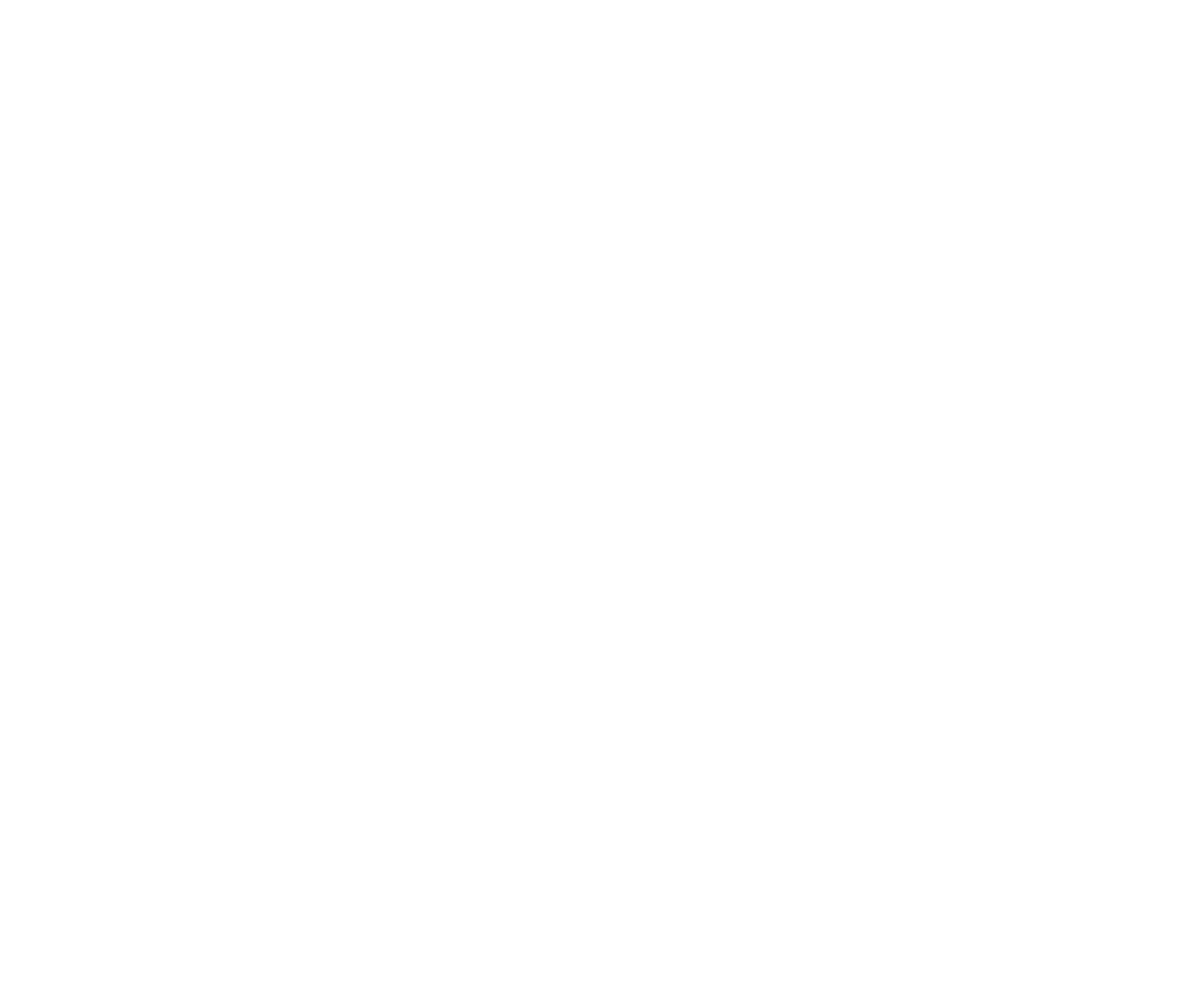
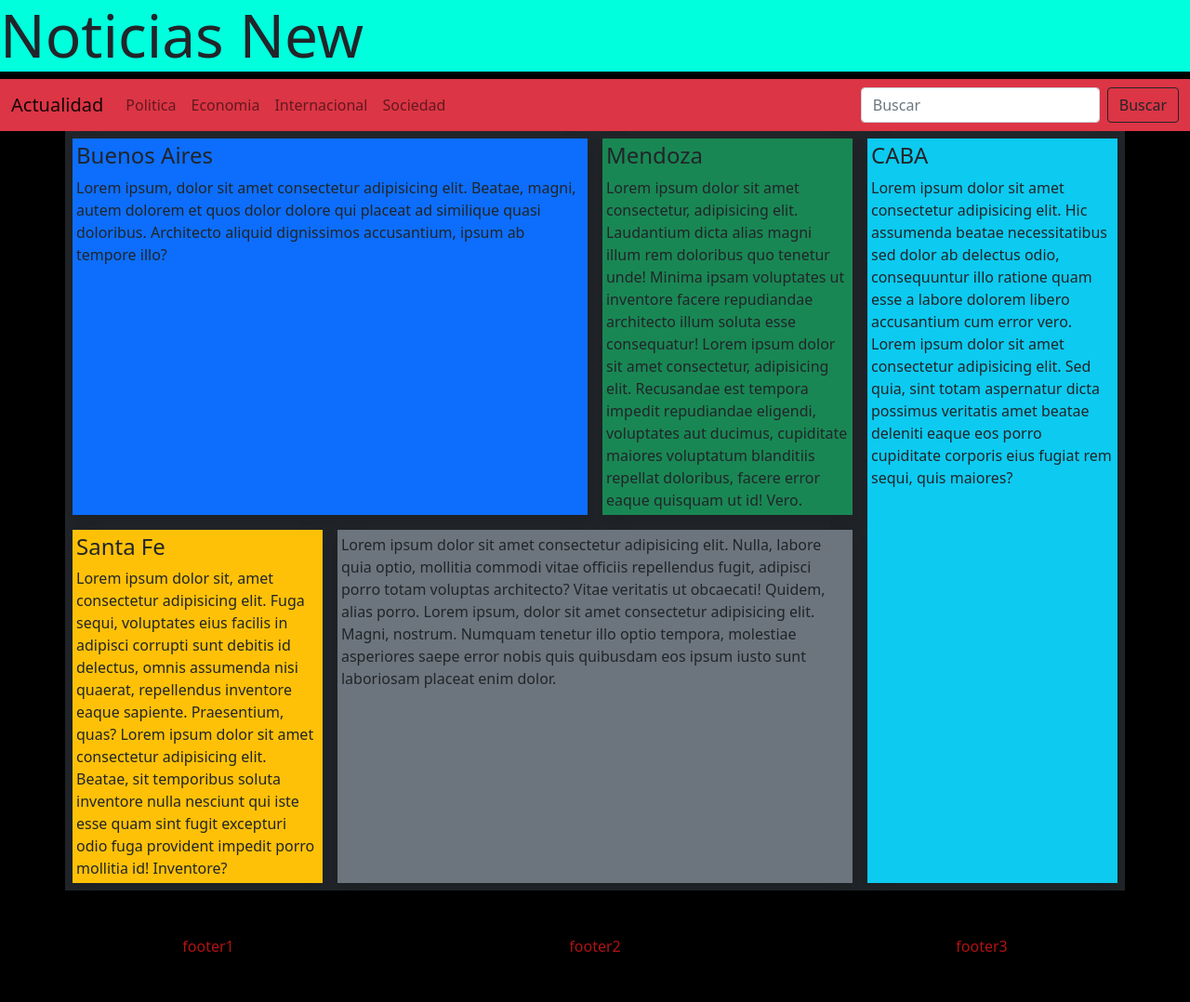
Before and after one commit to MatiasCoronel1312/Bootstrap, a plain HTML site: page index.html in a window 1280 px wide. Shown: the whole page at 93% size. Before the commit the page ends 800 px from the top, so only its background shows below. Drawn offline with nearby package versions, Linux system fonts and the light colour scheme.

Commit message:
agregue css y di estilo con bootstrap

```diff
--- /dev/null
+++ b/css/estilo.css
@@ -0,0 +1,39 @@
+* {
+    margin: 0;
+    padding: 0;
+    box-sizing: border-box;
+    list-style: none;
+    text-decoration: none;
+}
+
+
+
+body {
+    background-color: black;
+}
+header {
+    background-color: rgb(0, 255, 221);
+}
+
+
+
+footer {
+    padding: 1rem;
+    color: rgb(177, 19, 19);
+    display: flex;
+    justify-content: space-around;
+}
+
+.footer div {
+    padding: 2rem 3rem;
+    transition: all 150ms ease-in-out;
+    border-radius: 0.3rem;
+ }
+
+ .footer div:hover {
+
+    background-color: #30da05;
+
+    padding: 2rem 5rem;
+
+ }
--- a/index.html
+++ b/index.html
@@ -5,10 +5,100 @@
     <meta http-equiv="X-UA-Compatible" content="IE=edge">
     <meta name="viewport" content="width=device-width, initial-scale=1.0">
     <link href="https://cdn.jsdelivr.net/npm/bootstrap@5.1.3/dist/css/bootstrap.min.css" rel="stylesheet" integrity="sha384-1BmE4kWBq78iYhFldvKuhfTAU6auU8tT94WrHftjDbrCEXSU1oBoqyl2QvZ6jIW3" crossorigin="anonymous">
-
+    <link rel="stylesheet" href="./css/estilo.css">
     <title>Bootstrap</title>
 </head>
 <body>
+    <header>
+        <h1 class="display-3">
+            Noticias New
+        </h1>
+    </header>
+
+    <nav class="navbar navbar-expand-lg navbar-light bg-danger">
+        <div class="container-fluid">
+          <a class="navbar-brand" href="./index.html">Actualidad</a>
+          <button class="navbar-toggler" type="button" data-bs-toggle="collapse" data-bs-target="#navbarSupportedContent" aria-controls="navbarSupportedContent" aria-expanded="false" aria-label="Toggle navigation">
+            <span class="navbar-toggler-icon"></span>
+          </button>
+          <div class="collapse navbar-collapse" id="navbarSupportedContent">
+            <ul class="navbar-nav me-auto mb-2 mb-lg-0">
+              <li class="nav-item">
+                <a class="nav-link" aria-current="page" href="#">Politica</a>
+              </li>
+              <li class="nav-item">
+                <a class="nav-link" href="#">Economia</a>
+              </li>
+              <li class="nav-item">
+                <a class="nav-link" href="#">Internacional</a>
+              </li>
+              <li class="nav-item">
+                <a class="nav-link" href="#">Sociedad</a>
+              </li>
+
+
+            </ul>
+            <form class="d-flex">
+              <input class="form-control me-2" type="Buscar" placeholder="Buscar" aria-label="Buscar">
+              <button class="btn btn-outline-dark" type="submit">Buscar</button>
+            </form>
+          </div>
+        </div>
+      </nav>
+
+
+      <main class="container bg-dark alto-100 d-flex justify-content-center align-items-center">
+        <div class="row">
+
+        <div class="col-12 col-lg-9 ">
+
+            <div class="row">
+                <div class="col-12 col-lg-8 p-2">
+                    <article class="shadow bg-primary h-100 p-1">
+                        <h4>Buenos Aires</h4>
+                        Lorem ipsum, dolor sit amet consectetur adipisicing elit. Beatae, magni, autem dolorem et quos dolor dolore qui placeat ad similique quasi doloribus. Architecto aliquid dignissimos accusantium, ipsum ab tempore illo?
+                    </article>
+                </div>
+                <div class="col-12 col-lg-4 p-2">
+                    <article class="shadow bg-success h-100 p-1">
+                        <h4>Mendoza</h4>
+                        Lorem ipsum dolor sit amet consectetur, adipisicing elit. Laudantium dicta alias magni illum rem doloribus quo tenetur unde! Minima ipsam voluptates ut inventore facere repudiandae architecto illum soluta esse consequatur!
+                        Lorem ipsum dolor sit amet consectetur, adipisicing elit. Recusandae est tempora impedit repudiandae eligendi, voluptates aut ducimus, cupiditate maiores voluptatum blanditiis repellat doloribus, facere error eaque quisquam ut id! Vero.
+                    </article>
+                </div>
+                <div class="col-12 col-lg-4 p-2">
+                    <article class="shadow bg-warning h-100 p-1">
+                        <h4>Santa Fe</h4>
+                        Lorem ipsum dolor sit, amet consectetur adipisicing elit. Fuga sequi, voluptates eius facilis in adipisci corrupti sunt debitis id delectus, omnis assumenda nisi quaerat, repellendus inventore eaque sapiente. Praesentium, quas?
+                        Lorem ipsum dolor sit amet consectetur adipisicing elit. Beatae, sit temporibus soluta inventore nulla nesciunt qui iste esse quam sint fugit excepturi odio fuga provident impedit porro mollitia id! Inventore?
+                    </article>
+                </div>
+                <div class="col-12 col-lg-8 p-2">
+                    <article class=" shadow light bg-secondary h-100 p-1">
+                        Lorem ipsum dolor sit amet consectetur adipisicing elit. Nulla, labore quia optio, mollitia commodi vitae officiis repellendus fugit, adipisci porro totam voluptas architecto? Vitae veritatis ut obcaecati! Quidem, alias porro. Lorem ipsum, dolor sit amet consectetur adipisicing elit. Magni, nostrum. Numquam tenetur illo optio tempora, molestiae asperiores saepe error nobis quis quibusdam eos ipsum iusto sunt laboriosam placeat enim dolor.
+                    </article>
+                </div>
+            </div>
+
+        </div>
+
+        <div class="col-12 col-lg-3 p-2">
+
+            <article class="shadow bg-info h-100 p-1">
+                <h4>CABA</h4>
+                Lorem ipsum dolor sit amet consectetur adipisicing elit. Hic assumenda beatae necessitatibus sed dolor ab delectus odio, consequuntur illo ratione quam esse a labore dolorem libero accusantium cum error vero. Lorem ipsum dolor sit amet consectetur adipisicing elit. Sed quia, sint totam aspernatur dicta possimus veritatis amet beatae deleniti eaque eos porro cupiditate corporis eius fugiat rem sequi, quis maiores?
+            </article>
+        </div>
+
+    </div>
+</main>
+
+
+<footer class="footer">
+        <div class="footer1">footer1</div>
+        <div class="footer2">footer2</div>
+        <div class="footer3">footer3</div>
+</footer>
 
 
     <script src="https://cdn.jsdelivr.net/npm/@popperjs/core@2.10.2/dist/umd/popper.min.js" integrity="sha384-7+zCNj/IqJ95wo16oMtfsKbZ9ccEh31eOz1HGyDuCQ6wgnyJNSYdrPa03rtR1zdB" crossorigin="anonymous"></script>
```
